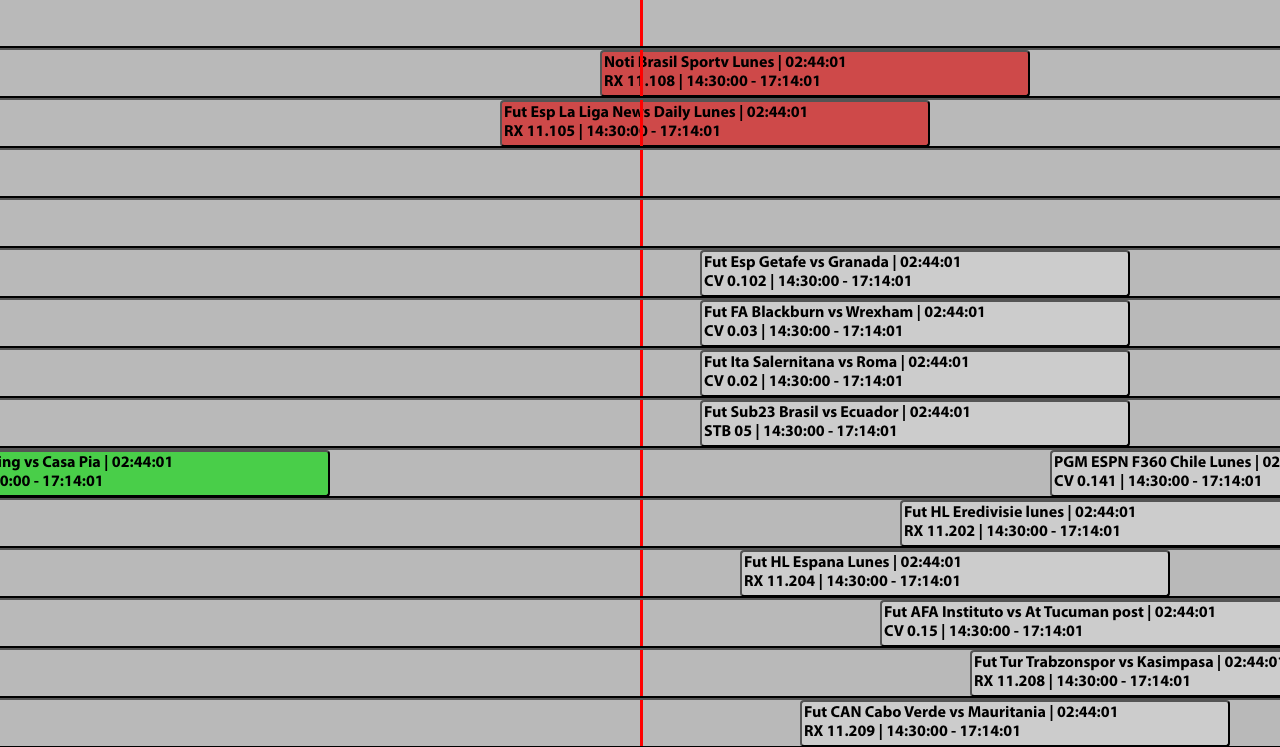
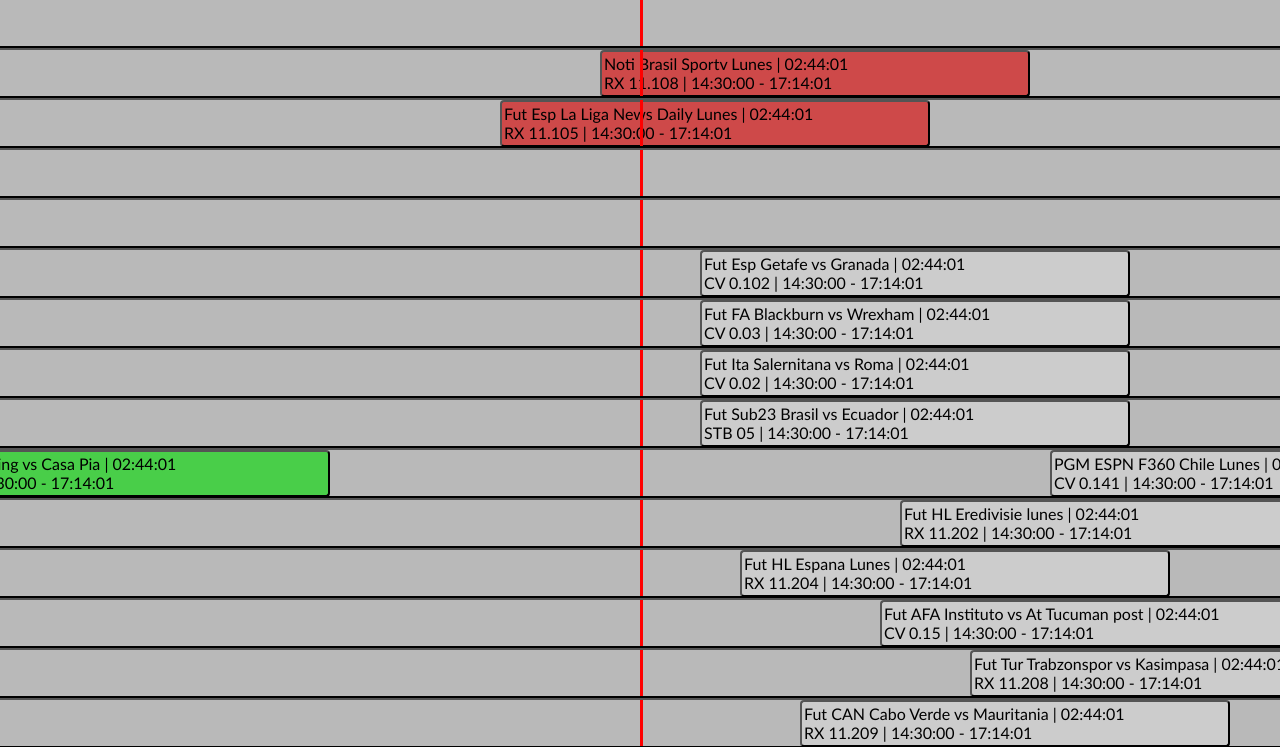
Before and after one commit to robtempel/capturels, a plain HTML site: page index.html in a window 1280 px wide. Shown: the part 112-859 px from the top of the page. Drawn offline with Linux system fonts and the light colour scheme.

Commit message:
Update style.css

```diff
--- a/style.css
+++ b/style.css
@@ -35,7 +35,7 @@
 }
 
 body{
-  font-family: 'myriad';
+  font-family: 'Gill Sans', 'Gill Sans MT', Calibri, 'Trebuchet MS', sans-serif;
   overflow-x: hidden;
   min-height: 500px;
   height: auto;
```
